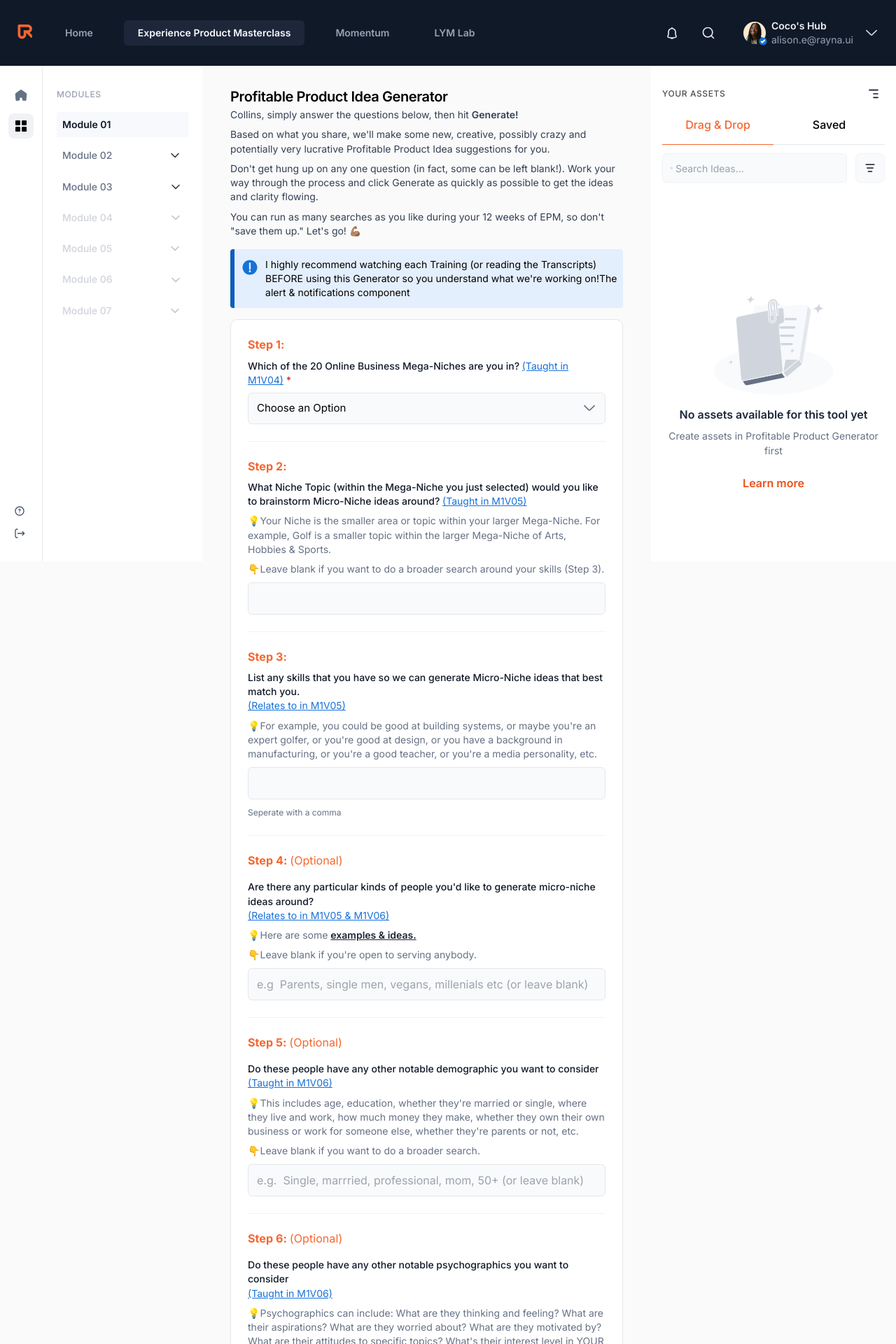
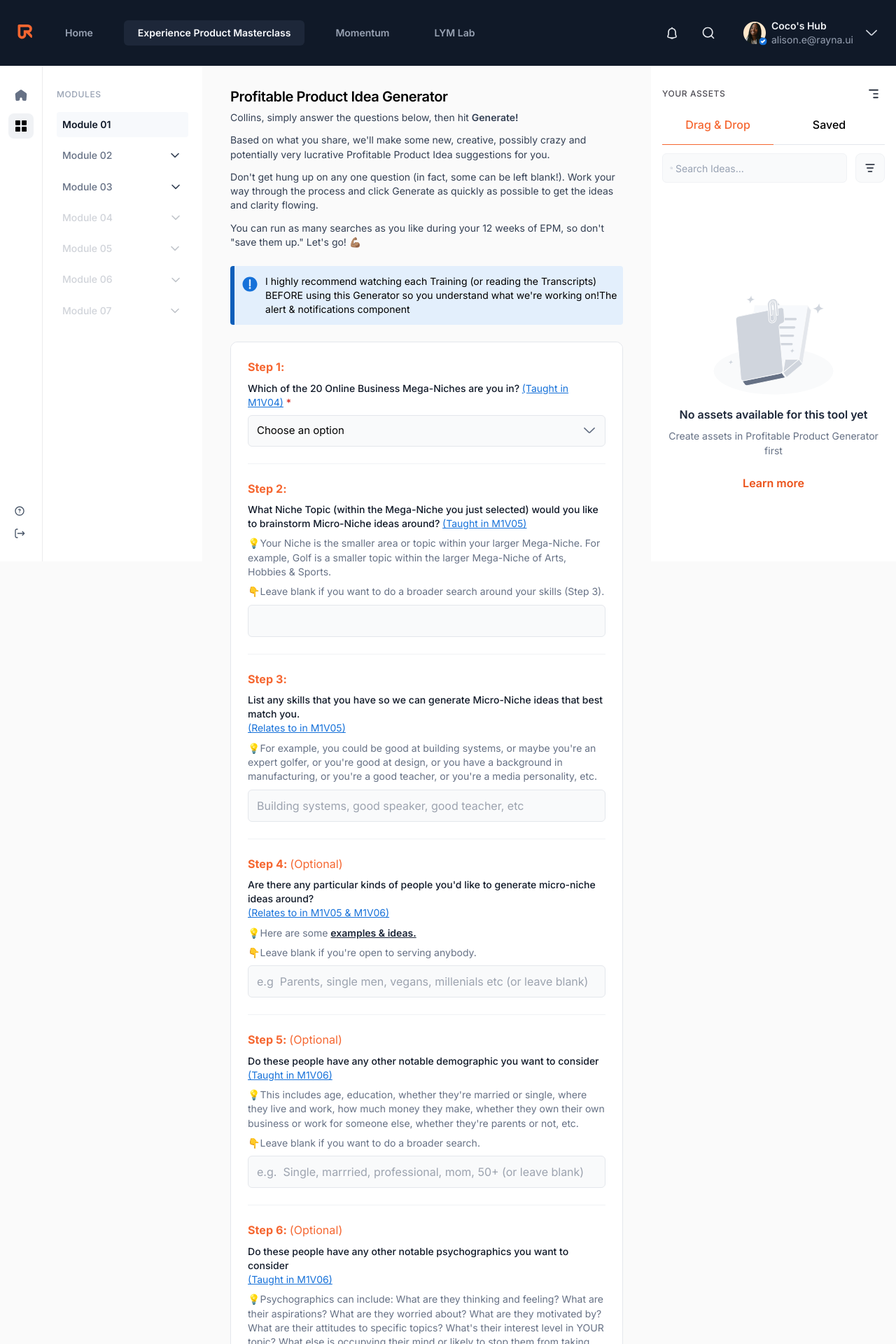
Before and after one commit to jaulf/AinsleexRayna, a Next.js app: page / in a window 1280 px wide. Shown: the top 1920 px of the page at 70% size. Built offline with nearby package versions, Linux system fonts and the light colour scheme.

Commit message:
updated module1/step1

```diff
--- a/app/globals.css
+++ b/app/globals.css
@@ -253,7 +253,7 @@ input {
 .side13 {
   display: grid;
   align-content: flex-start;
-  row-gap: 16px;
+  row-gap: 24px;
   padding: 32px 40px;
 }
 
@@ -267,8 +267,8 @@ input {
 
 .rps {
   display: grid;
-  row-gap: 8px;
-  margin-top: 4px;
+  row-gap: 12px;
+  margin-top: 8px;
 }
 
 .rps > span {
@@ -285,8 +285,6 @@ input {
 }
 
 .cont-container {
-  border-radius: 10px;
-  border: 1px solid #e4e7ec;
   background: #fff;
   padding: 24px;
   display: grid;
@@ -395,3 +393,25 @@ input {
   width: 100%;
   height: 1px;
 }
+
+.cta-container {
+  padding: 24px;
+  width: 100%;
+  border-top: 1px solid #f0f2f5;
+  background: #fcfcfc;
+}
+
+.cta-button {
+  color: #fff;
+  text-align: center;
+  border-radius: 6px;
+  background: #eb5017;
+  padding: 14px;
+  width: 100%;
+}
+
+.over-cian {
+  border-radius: 10px;
+  overflow: hidden;
+  border: 1px solid #e4e7ec;
+}
--- a/app/page.js
+++ b/app/page.js
@@ -202,6 +202,7 @@ export default function Home() {
           </article>
 
           {/* Content in a Container */}
+          <section className="over-cian">
             <section className="cont-container">
               {/* Step 1 */}
               <article>
@@ -216,7 +217,7 @@ export default function Home() {
                 <div className="select-cont">
                   <select>
                     <option disabled selected>
-                    Choose an Option
+                      Choose an option
                     </option>
                     <option>Howard is Here</option>
                   </select>
@@ -265,18 +266,23 @@ export default function Home() {
                     List any skills that you have so we can generate Micro-Niche
                     ideas that best match you.{" "}
                   </span>
-                <span className="blue-under block">(Relates to in M1V05)</span>
+                  <span className="blue-under block">
+                    (Relates to in M1V05)
+                  </span>
                 </h6>
                 <p className="helper-text">
                   💡For example, you could be good at building systems, or maybe
-                you&apos;re an expert golfer, or you&apos;re good at design, or
-                you have a background in manufacturing, or you&apos;re a good
-                teacher, or you&apos;re a media personality, etc.
+                  you&apos;re an expert golfer, or you&apos;re good at design,
+                  or you have a background in manufacturing, or you&apos;re a
+                  good teacher, or you&apos;re a media personality, etc.
                 </p>
                 <div className="Input-cont">
-                <input type="text" />
+                  <input
+                    type="text"
+                    placeholder="Building systems, good speaker, good teacher, etc"
+                  />
                 </div>
-              <p className="helper-text2">Seperate with a comma</p>
+                <p className="helper-text2 hidden">Seperate with a comma</p>
               </article>
 
               {/* Divider */}
@@ -286,7 +292,7 @@ export default function Home() {
 
               {/* Step 4 */}
               <article className="rps2">
-              <h4 className="step-label pb-2">
+                <h4 className="step-label">
                   Step 4: <span className="font-normal">(Optional)</span>
                 </h4>
                 <h6 className="label-semibold">
@@ -323,7 +329,7 @@ export default function Home() {
 
               {/* Step 5 */}
               <article className="rps2">
-              <h4 className="step-label pb-2">
+                <h4 className="step-label">
                   Step 5: <span className="font-normal">(Optional)</span>
                 </h4>
                 <h6 className="label-semibold">
@@ -331,8 +337,8 @@ export default function Home() {
                   consider <span className="blue-under">(Taught in M1V06)</span>
                 </h6>
                 <p className="helper-text">
-                💡This includes age, education, whether they&apos;re married or
-                single, where they live and work, how much money they make,
+                  💡This includes age, education, whether they&apos;re married
+                  or single, where they live and work, how much money they make,
                   whether they own their own business or work for someone else,
                   whether they&apos;re parents or not, etc.
                 </p>
@@ -354,21 +360,23 @@ export default function Home() {
 
               {/* Step 6 */}
               <article className="rps2">
-              <h4 className="step-label pb-2">
+                <h4 className="step-label">
                   Step 6: <span className="font-normal">(Optional)</span>
                 </h4>
                 <h6 className="label-semibold">
                   Do these people have any other notable psychographics you want
                   to consider
-                <span className="blue-under block">(Taught in M1V06)</span>{" "}
+                  <span className="blue-under block">
+                    (Taught in M1V06)
+                  </span>{" "}
                 </h6>
                 <p className="helper-text">
                   💡Psychographics can include: What are they thinking and
                   feeling? What are their aspirations? What are they worried
                   about? What are they motivated by? What are their attitudes to
-                specific topics? What&apos;s their interest level in YOUR topic?
-                What else is occupying their mind or likely to stop them from
-                taking action?
+                  specific topics? What&apos;s their interest level in YOUR
+                  topic? What else is occupying their mind or likely to stop
+                  them from taking action?
                 </p>
                 <p className="helper-text">
                   👇Leave blank if you want to do a broader search.
@@ -376,7 +384,7 @@ export default function Home() {
                 <div className="Input-cont">
                   <input
                     type="text"
-                  placeholder="Leave blank for a broader search"
+                    placeholder="Feels like life is slipping them by, driven and ambitious, wants to make a difference in the world (or leave blank)"
                   />
                 </div>
               </article>
@@ -388,12 +396,14 @@ export default function Home() {
 
               {/* Step 7 */}
               <article className="rps2">
-              <h4 className="step-label pb-2">
+                <h4 className="step-label">
                   Step 7: <span className="font-normal">(Optional)</span>
                 </h4>
                 <h6 className="label-semibold">
                   What is the specific problem you solve?
-                <span className="blue-under block">(Taught in M1V04)</span>{" "}
+                  <span className="blue-under block">
+                    (Taught in M1V04)
+                  </span>{" "}
                 </h6>
                 <p className="helper-text">
                   💡Make sure this is an acknowledged need (i.e. a problem this
@@ -401,10 +411,11 @@ export default function Home() {
                   have). Be careful not to embed your solution in the problem.
                 </p>
                 <p className="helper-text">
-                <i className="font-medium">For example</i>, the problems I solve
-                are: people not knowing how to design or launch a course, having
-                a course that&apos;s not getting enough sales, having a course
-                with insufficient student engagement and success. The problem is{" "}
+                  <i className="font-medium">For example</i>, the problems I
+                  solve are: people not knowing how to design or launch a
+                  course, having a course that&apos;s not getting enough sales,
+                  having a course with insufficient student engagement and
+                  success. The problem is{" "}
                   <span className="blue-under">not</span> people who don&apos;t
                   have an Experience Product.
                 </p>
@@ -436,8 +447,8 @@ export default function Home() {
                 </article>
 
                 <p className="helper-text">
-                💡Tribe-Based Audience Statements are broader, while Niche-Based
-                Audience Statements are more specific.
+                  💡Tribe-Based Audience Statements are broader, while
+                  Niche-Based Audience Statements are more specific.
                 </p>
                 <p className="helper-text">
                   A Niche-Based Audience Statement is often simpler, clearer and
@@ -475,20 +486,22 @@ export default function Home() {
 
               {/* Step 9 */}
               <article className="rps2">
-              <h4 className="step-label pb-2">Step 9:</h4>
+                <h4 className="step-label">Step 9:</h4>
                 <h6 className="label-semibold">
                   Select experience product types you’d like to generate product
                   ideas around
                 </h6>
                 <p className="helper-text">
                   <span>
-                  💡If you haven’t made money in your business yet, I recommend
-                  starting with a 1:1 Experience Product, so you can quickly
-                  test your idea before trying to leverage or scale it.
+                    💡If you haven’t made money in your business yet, I
+                    recommend starting with a 1:1 Experience Product, so you can
+                    quickly test your idea before trying to leverage or scale
+                    it.
                   </span>
                   <span className="block">
-                  👇Select all that you&apos;d like to include. Select multiple
-                  by Control+Clicking on Windows (or Command+Clicking on Mac).
+                    👇Select all that you&apos;d like to include. Select
+                    multiple by Control+Clicking on Windows (or Command+Clicking
+                    on Mac).
                   </span>
                 </p>
                 <div className="select-cont">
@@ -499,6 +512,12 @@ export default function Home() {
                     <option>Howard is Here</option>
                   </select>
                 </div>
+              </article>
+            </section>
+            <article className="cta-container">
+              <button className="cta-button">
+                Generate Profitable Product Ideas
+              </button>
             </article>
           </section>
         </section>
```
Lines whose indentation alone changed are shown as unchanged.
